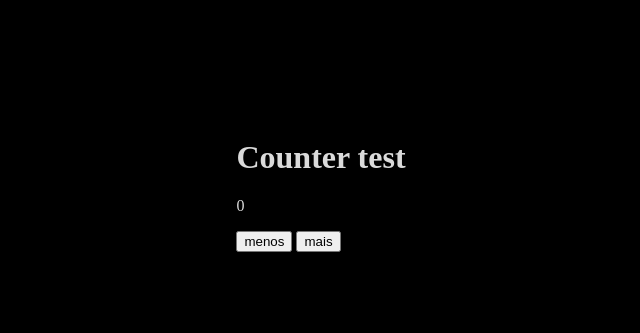
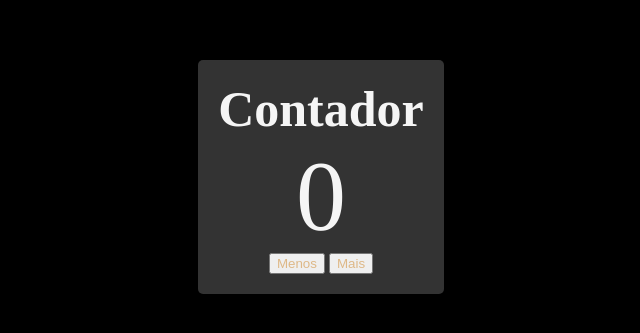
Before and after one commit to Thauan09/contador-test, a plain HTML site: page index.html in a window 1280 px wide. Shown: the part 223-556 px from the top of the page, without its empty margins (319-959 px from the left). Drawn offline with Linux system fonts and the light colour scheme.

Commit message:
Update index.html

```diff
--- a/index.html
+++ b/index.html
@@ -1,40 +1,74 @@
 <!DOCTYPE html>
 <html>
    <head>
-       <title>
-       Counter-Test
-       </title>
-    </head>
+    <title>Contador-test</title>
     <style>
-            html{
+      * {
         margin: 0;
         box-sizing: border-box;
-         height: 100%;
       }
-    body{
+
+      body {
+         min-height: 100vh;
          background: black;
-        min-height: 100vh;
-        color:rgb(218, 218, 218);
+         color: whitesmoke;
          display: grid;
          place-items: center;
       }
 
       section {
-      background: rgba(255,255,255, .2);
+         background: rgba(255, 255, 255, 0.2);
          padding: 20px;
          border-radius: 5px;
          text-align: center;
       }
+
+      p {
+         font-size: 100px;
+      }
+
+      h1 {
+         font-size: 50px;
+      }
+
+      button {
+         color: burlywood;
+      }
     </style>
+   </head>
+   <body>
+    <section>
+      <h1>Contador</h1>
+      <p id="resultado"></p>
+      <button onclick="diminuir()">Menos</button>
+      <button onclick="aumentar()">Mais</button>
+    </section>
+    <script>
 
-    <body>
+      // estado da aplicação
+      let numero = 0
 
-       <div>
-       <h1>Counter test</h1>
-       <p>0</p>
-       <button>menos</button>
-       <button>mais</button>
-       </div>
+      // alternador da aplicação
+      function aumentar() {
+         numero++
+         mostrarNatela()
+      }
+
+      function diminuir() {
+         numero--
+         mostrarNatela()
+      }
+
+      // colocar o estado da aplicação na tela
+      function mostrarNatela() {
+         const p = document.querySelector("#resultado")
+         p.innerText = numero
+      }
+
+
+      // inicio
+      mostrarNatela()
+    </script>
 
    </body>
 </html>
```
Lines whose indentation alone changed are shown as unchanged.
